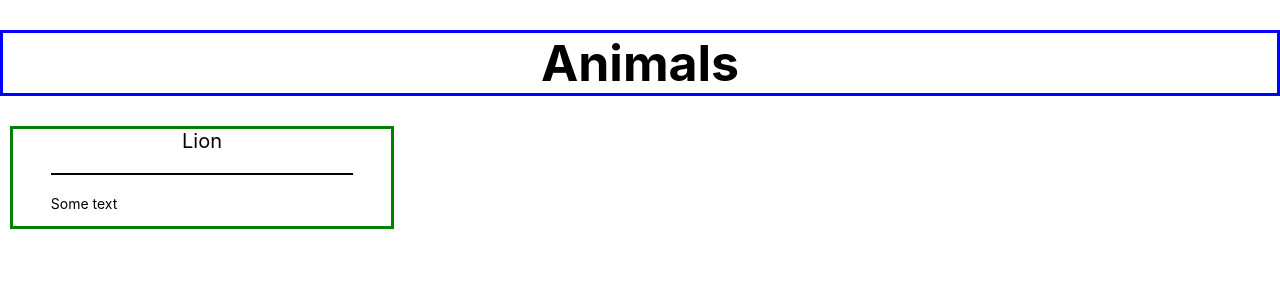
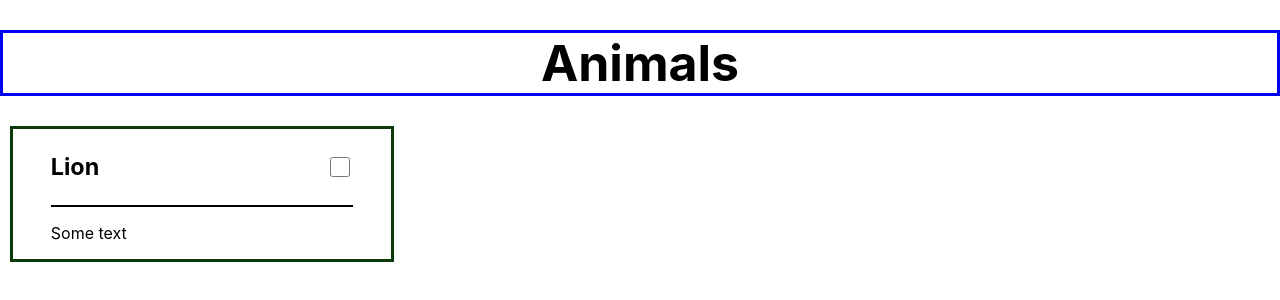
Before and after one commit to NHaradetskaya/ReactJS, a React (Create React App) app: page / in a window 1280 px wide. Shown: the top 300 px of the page. Built offline with nearby package versions, Linux system fonts and the light colour scheme.

Commit message:
Task2 (#2)
* Task2

* task2 v2

* task v3

Co-authored-by: Nastassia Haradzetskaya <nastya10gorodetskaya@gmail.com>

```diff
--- a/src/components/Card/Card.css
+++ b/src/components/Card/Card.css
@@ -1,16 +1,19 @@
 .Section {
     width: 30%;
     text-align: left;
-    border: 3px solid green;
+    border: 3px solid rgb(10, 59, 10);
 }
 
 .Section__title {
-    text-align: center;
     font-size: 20px;
+    display: flex;
+    justify-content: space-between;
+    align-items: center;
+    padding: 0 10%;
 }
 
 .Line {
-    margin: 20px auto;
+    margin: 0 auto;
     background-color: black;
     width: 80%;
     height: 2px;
@@ -18,5 +21,9 @@
 
 .Section__text {
     padding: 0 10%;
-    font-size: 14px;
 }
+
+.Checkbox {
+    width: 20px;
+    height: 20px;
+}
--- a/src/components/Card/Card.js
+++ b/src/components/Card/Card.js
@@ -1,10 +1,29 @@
-import React from "react";
-import "./Card.css";
+import React, { useState } from 'react';
+import './Card.css';
 
 const Card = (props) => {
+    const [flag, setFlag] = useState(false);
+
+    const switchColor = () => setFlag(!flag);
+
     return (
-        <div className="Section">
-            <div className="Section__title">{props.name}</div>
+        <div
+            className="Section"
+            style={{
+                backgroundColor: flag ? 'green' : 'white',
+                color: flag ? 'white' : 'black',
+            }}
+        >
+            <div className="Section__title">
+                <h3>{props.name}</h3>
+                <input
+                    className="Checkbox"
+                    type="checkbox"
+                    checked={flag}
+                    onChange={switchColor}
+                />
+            </div>
+
             <div className="Line" />
             <div className="Section__text">
                 <p>{props.children}</p>
--- a/src/components/Card/index.js
+++ b/src/components/Card/index.js
@@ -1,2 +1,2 @@
-import Card from "./Card";
+import Card from './Card';
 export default Card;
--- a/src/components/Header/Header.js
+++ b/src/components/Header/Header.js
@@ -1,9 +1,9 @@
-import React from "react";
-import "./Header.css";
+import React from 'react';
+import './Header.css';
 
 const Header = (props) => {
     return (
-        <div className = "Title">
+        <div className="Title">
             <b>{props.name}</b>
         </div>
     );
--- a/src/components/Header/index.js
+++ b/src/components/Header/index.js
@@ -1,2 +1,2 @@
-import Header from "./Header";
+import Header from './Header';
 export default Header;
```
Also changed, not shown: src/App.js (+4 -4 lines), src/index.js (+4 -4 lines), 1 other file (tests, documents, lock files or other folders).
